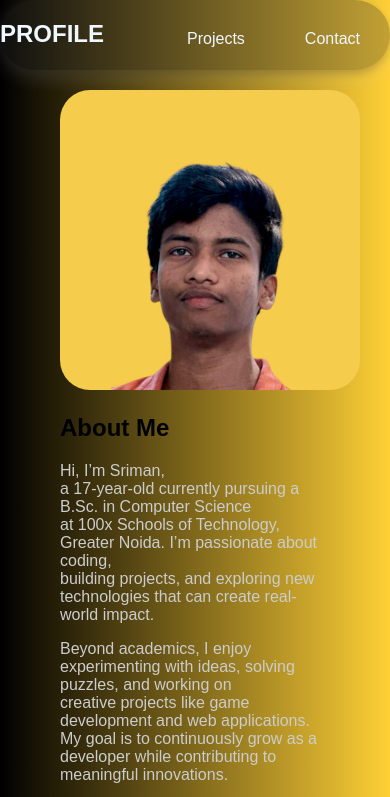
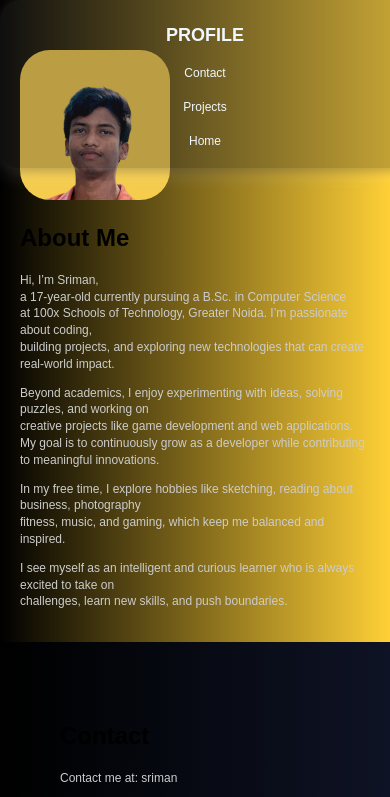
Before and after one commit to srimanbachu/my_profile, a plain HTML site: page index.html in a window 390 px wide. Shown: the top 797 px of the page. Drawn offline with Linux system fonts and the light colour scheme.

Commit message:
Update contact information in index.html and enhance styles in style.css and style2.css with responsive design adjustments.

```diff
--- a/index.html
+++ b/index.html
@@ -34,7 +34,7 @@
 
   <section id="contact">
     <h1>Contact</h1>
-    <p>Contact me at: example@email.com</p>
+    <p>Contact me at: sriman</p>
   </section>
 
 
--- a/style.css
+++ b/style.css
@@ -1,3 +1,4 @@
+/* ------------------- Base Styles ------------------- */
 nav {
   background-color: #3333334c;
   overflow: hidden;
@@ -24,11 +25,15 @@ nav a:hover {
   transform: scale(0.9) rotate(-180deg);
 }
 
+nav h1 {
+  float: left;
+  color: aliceblue;
+}
+
 nav h1:hover {
   color: rgba(16, 16, 13, 0.597);
   transform: scale(0.9) rotate(-180deg);
 }
-
 
 section {
   height: 100vh;
@@ -41,7 +46,7 @@ section {
 }
 
 #home {
-    background: linear-gradient(to right, black, rgb(255, 208, 54));
+  background: linear-gradient(to right, black, rgb(255, 208, 54));
 }
 
 #contact {
@@ -51,11 +56,6 @@ section {
 body {
   margin: 0;
   font-family: Arial, sans-serif;
-}
-
-nav h1 {
-  float: left;
-  color: aliceblue;
 }
 
 section p {
@@ -70,3 +70,73 @@ section img {
   width: 300px;
   border-radius: 30px;
 }
+
+/* ------------------- Responsive Styles ------------------- */
+
+/* Tablets (768px and below) */
+@media (max-width: 768px) {
+  nav {
+    height: 60px;
+    border-radius: 20px;
+  }
+
+  nav a {
+    padding: 20px;
+    font-size: 14px;
+  }
+
+  nav h1 {
+    font-size: 20px;
+  }
+
+  section {
+    padding: 40px;
+    height: auto;
+  }
+
+  section img {
+    height: 220px;
+    width: 220px;
+  }
+
+  section p {
+    font-size: 14px;
+  }
+}
+
+/* Phones (480px and below) */
+@media (max-width: 480px) {
+  nav {
+    height: auto;
+    text-align: center;
+    padding: 10px;
+  }
+
+  nav a {
+    float: none;
+    display: block;
+    padding: 10px;
+    font-size: 12px;
+  }
+
+  nav h1 {
+    float: none;
+    font-size: 18px;
+    margin-bottom: 10px;
+  }
+
+  section {
+    padding: 20px;
+    height: auto;
+  }
+
+  section img {
+    height: 150px;
+    width: 150px;
+  }
+
+  section p {
+    font-size: 12px;
+    line-height: 1.4;
+  }
+}
--- a/style2.css
+++ b/style2.css
@@ -1,3 +1,4 @@
+/* ------------------- Base Styles ------------------- */
 body {
   background: linear-gradient(to right, black, white);
 }
@@ -33,17 +34,69 @@ body {
   transform: scale(0.9) rotate(-180deg);
 }
 
+nav h1 {
+  float: left;
+  color: aliceblue;
+}
+
 nav h1:hover {
   color: rgba(119, 119, 42, 0.597);
   transform: scale(0.9) rotate(-180deg);
 }
 
-  nav h1 {
-    float: left;
-    color: aliceblue;
-  }
-
-  #projects{
+#projects {
   padding: 60px;
   color: white;
 }
+
+/* ------------------- Responsive Styles ------------------- */
+
+/* Tablets */
+@media (max-width: 768px) {
+  nav {
+    height: 60px;
+    border-radius: 20px;
+  }
+
+  nav a {
+    padding: 20px;
+    font-size: 14px;
+  }
+
+  nav h1 {
+    font-size: 20px;
+  }
+
+  #projects {
+    padding: 40px;
+    font-size: 14px;
+  }
+}
+
+/* Phones */
+@media (max-width: 480px) {
+  nav {
+    height: auto;
+    text-align: center;
+    padding: 10px;
+  }
+
+  nav a {
+    float: none;
+    display: block;
+    padding: 10px;
+    font-size: 12px;
+  }
+
+  nav h1 {
+    float: none;
+    font-size: 18px;
+    margin-bottom: 10px;
+  }
+
+  #projects {
+    padding: 20px;
+    font-size: 12px;
+    text-align: center;
+  }
+}
```
Lines whose indentation alone changed are shown as unchanged.
